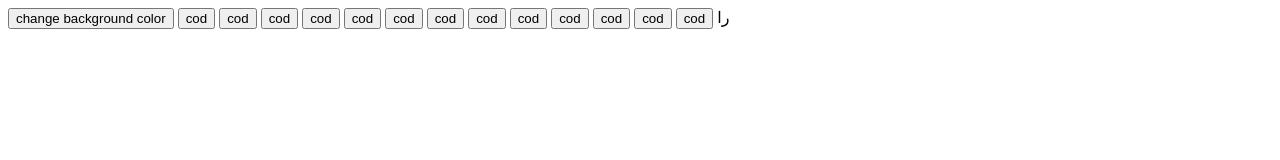
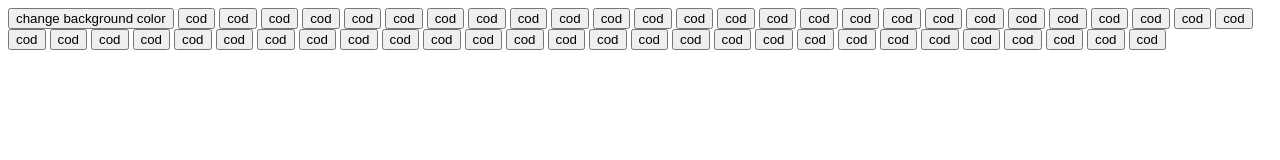
Before and after one commit to Mrhackerha/Filtering-rubika-mhr, a plain HTML site: page index.html in a window 1280 px wide. Drawn offline with Linux system fonts and the light colour scheme.

Commit message:
Update index.html

```diff
--- a/index.html
+++ b/index.html
@@ -29,7 +29,82 @@
  <button type="button" onclick="alert('yftt15k')"> cod </button>
 
  <button type="button" onclick="alert(yftt17k')"> cod </button>
+ <button type="button" onclick="alert(yftt17k')"> cod </button>
+  <button type="button" onclick="alert(yftt17k')"> cod </button>
+  <button type="button" onclick="alert(yftt17k')"> cod </button>
+  <button type="button" onclick="alert(yftt17k')"> cod </button>
+  <button type="button" onclick="alert(yftt17k')"> cod </button>
+  <button type="button" onclick="alert(yftt17k')"> cod </button>
+
+ <button type="button" onclick="alert(yftt17k')"> cod </button>
+
+ <button type="button" onclick="alert(yftt17k')"> cod </button>
+
+  <button type="button" onclick="alert(yftt17k')"> cod </button>
+
+  <button type="button" onclick="alert(yftt17k')"> cod </button>
+
+  <button type="button" onclick="alert(yftt17k')"> cod </button>
+
+  <button type="button" onclick="alert(yftt17k')"> cod </button>
+
+  <button type="button" onclick="alert(yftt17k')"> cod </button>
+
+  <button type="button" onclick="alert(yftt17k')"> cod </button>
+
+ <button type="button" onclick="alert(yftt17k')"> cod </button>
+
+  <button type="button" onclick="alert(yftt17k')"> cod </button>
+
+  <button type="button" onclick="alert(yftt17k')"> cod </button>
+
+  <button type="button" onclick="alert(yftt17k')"> cod </button>
+
+  <button type="button" onclick="alert(yftt17k')"> cod </button>
+
+  <button type="button" onclick="alert(yftt17k')"> cod </button>
+
+  <button type="button" onclick="alert(yftt17k')"> cod </button>
+
+ <button type="button" onclick="alert(yftt17k')"> cod </button>
+
+  <button type="button" onclick="alert(yftt17k')"> cod </button>
+
+  <button type="button" onclick="alert(yftt17k')"> cod </button>
+
+  <button type="button" onclick="alert(yftt17k')"> cod </button>
+
+  <button type="button" onclick="alert(yftt17k')"> cod </button>
+
+  <button type="button" onclick="alert(yftt17k')"> cod </button>
+
+  <button type="button" onclick="alert(yftt17k')"> cod </button>
+
+ <button type="button" onclick="alert(yftt17k')"> cod </button>
+
+  <button type="button" onclick="alert(yftt17k')"> cod </button>
+
+  <button type="button" onclick="alert(yftt17k')"> cod </button>
+
+  <button type="button" onclick="alert(yftt17k')"> cod </button>
+
+  <button type="button" onclick="alert(yftt17k')"> cod </button>
+
+  <button type="button" onclick="alert(yftt17k')"> cod </button>
+
+  <button type="button" onclick="alert(yftt17k')"> cod </button>
+
+ <button type="button" onclick="alert(yftt17k')"> cod </button>
+
+  <button type="button" onclick="alert(yftt17k')"> cod </button>
+
+  <button type="button" onclick="alert(yftt17k')"> cod </button>
+
+  <button type="button" onclick="alert(yftt17k')"> cod </button>
+
+  <button type="button" onclick="alert(yftt17k')"> cod </button>
+
+  <button type="button" onclick="alert(yftt17k')"> cod </button>
 
 
-
-</body>را
+</body>
```
